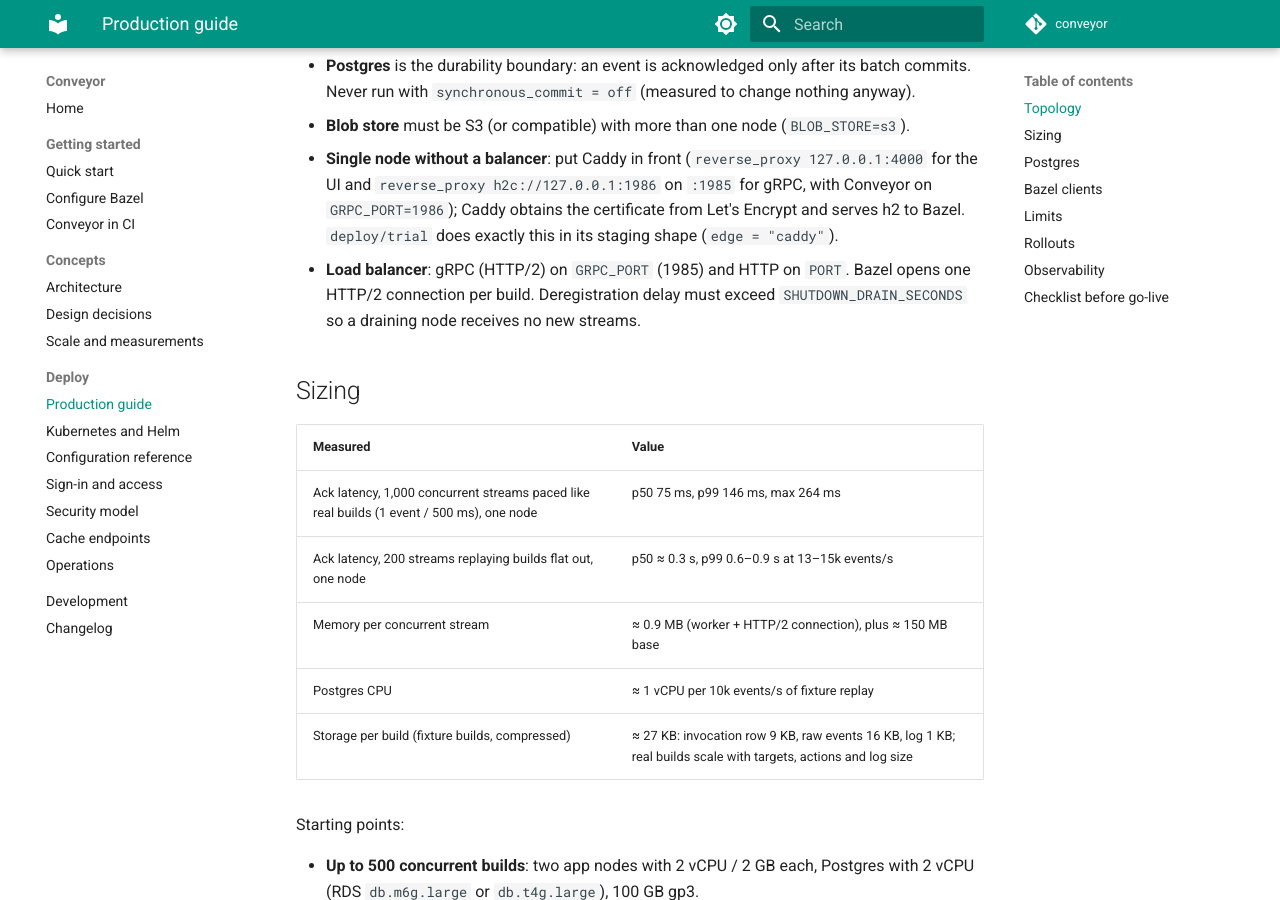
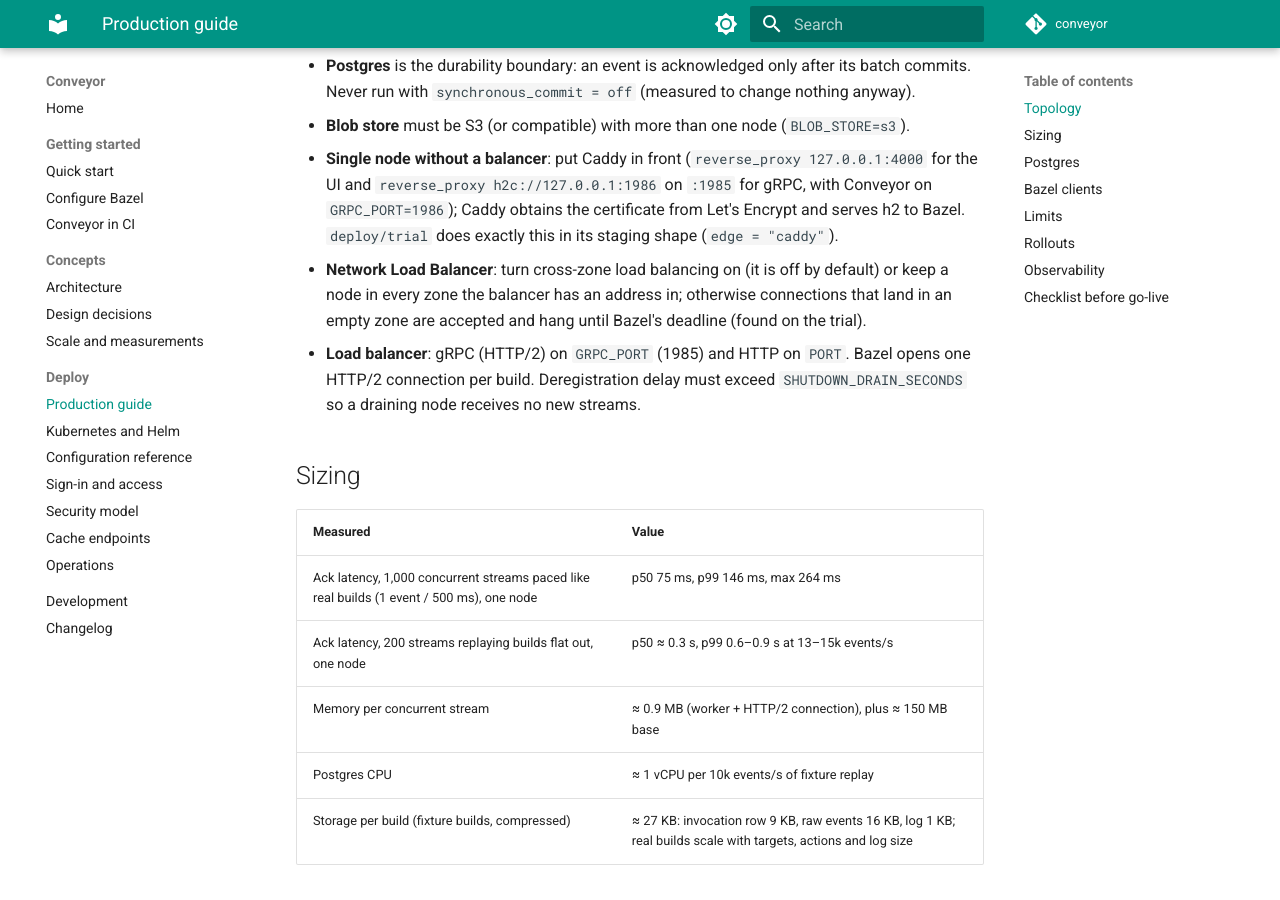
Before and after one commit to erneestoc/conveyor, an MkDocs documentation site: the page built from docs/production.md, in a window 1280 px wide and 900 px high, scrolled down 430 px. Built offline with MkDocs 1.6.1 and Material for MkDocs 9.7.7, drawn with Linux system fonts in a browser that asks for light colours; comment, search, counter and statistics services are not loaded.

Commit message:
Loadgen CLI forwards --tls; trial NLB cross-zone balancing on
The CLI's option builder dropped the tls switch, so --tls spoke plaintext
to the TLS listener and every lifecycle RPC timed out. The trial's NLB
had cross-zone balancing off (the default): with nodes in two of its
three zones, connections landing in the third were accepted and hung.
docs/production.md records both.

Co-Authored-By: Claude Fable 5.1 <noreply@anthropic.com>
Claude-Session: https://claude.ai/code/session_013T4qUDStW7F9C64ivhxJdn

```diff
--- a/docs/production.md
+++ b/docs/production.md
@@ -18,6 +18,9 @@ on your own hardware before committing to a size (`mix conveyor.loadgen --help`)
   for the UI and `reverse_proxy h2c://127.0.0.1:1986` on `:1985` for gRPC, with Conveyor
   on `GRPC_PORT=1986`); Caddy obtains the certificate from Let's Encrypt and serves h2 to
   Bazel. `deploy/trial` does exactly this in its staging shape (`edge = "caddy"`).
+- **Network Load Balancer**: turn cross-zone load balancing on (it is off by default) or
+  keep a node in every zone the balancer has an address in; otherwise connections that
+  land in an empty zone are accepted and hang until Bazel's deadline (found on the trial).
 - **Load balancer**: gRPC (HTTP/2) on `GRPC_PORT` (1985) and HTTP on `PORT`. Bazel opens
   one HTTP/2 connection per build. Deregistration delay must exceed
   `SHUTDOWN_DRAIN_SECONDS` so a draining node receives no new streams.
```
Also changed, not shown: 3 other files.
